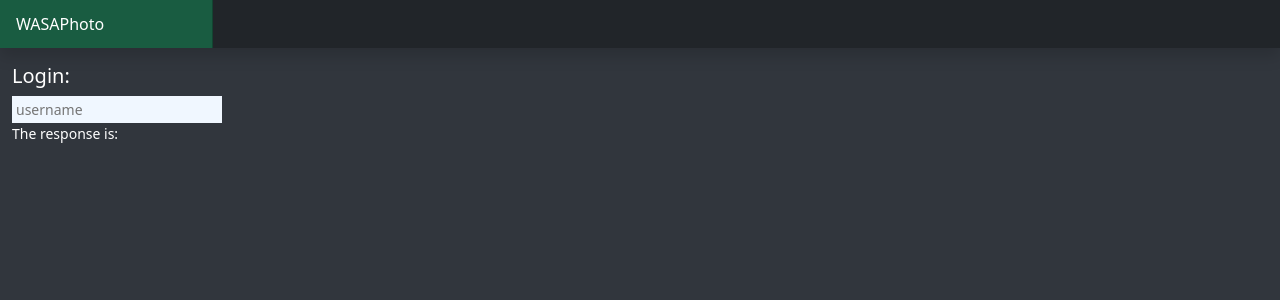
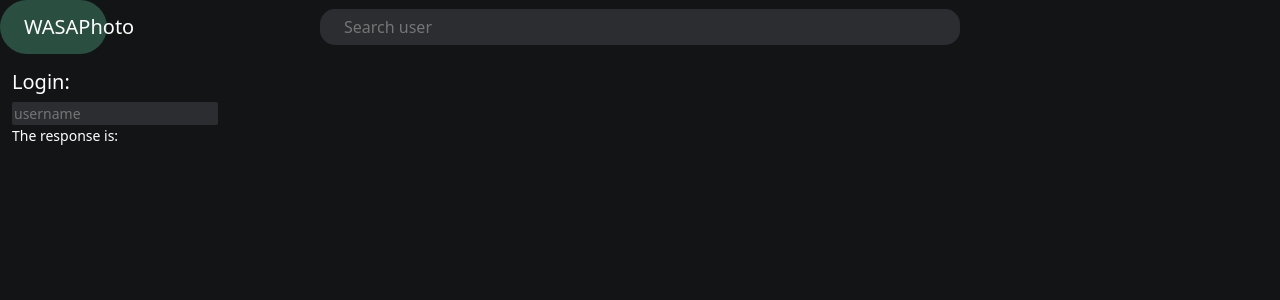
Before and after one commit to Davide-F5-Marincione/wasa-photo-project, a Vue app in the folder webui/: page /#/ in a window 1280 px wide. Shown: the top 300 px of the page. Built offline with nearby package versions, Linux system fonts and the light colour scheme.

Commit message:
Started doing some coloring

```diff
--- a/webui/src/App.vue
+++ b/webui/src/App.vue
@@ -7,11 +7,9 @@ export default {}
 
 <template>
 
-	<header class="navbar navbar-dark sticky-top bg-dark flex-md-nowrap p-0 shadow">
-		<a class="navbar-brand col-md-3 col-lg-2 me-0 px-3 fs-6" href="#/">WASAPhoto</a>
-		<button class="navbar-toggler position-absolute d-md-none collapsed" type="button" data-bs-toggle="collapse" data-bs-target="#sidebarMenu" aria-controls="sidebarMenu" aria-expanded="false" aria-label="Toggle navigation">
-			<span class="navbar-toggler-icon"></span>
-		</button>
+	<header class="navbar navbar-dark sticky-top flex-md-nowrap p-0">
+		<a class="navbar-brand col-md-3 col-lg-1 me-0 px-4 fs-5" href="#/">WASAPhoto</a>
+		<input class="navbar-search text-white col-lg-1 px-4 fs-6" placeholder="Search user">
 	</header>
 
 	<div class="container-fluid">
--- a/webui/src/assets/dashboard.css
+++ b/webui/src/assets/dashboard.css
@@ -1,7 +1,7 @@
 body {
 	font-size: 0.875rem;
 	color: #fff;
-	background-color: #31363d;
+	background-color: var(--dk-black);
 }
 
 .feather {
@@ -9,67 +9,10 @@ body {
 	height: 16px;
 }
 
-/*
- * Sidebar
- */
-
-.sidebar {
-	position: fixed;
-	top: 0;
-
-	/* rtl:raw:
-	right: 0;
-	*/
-	bottom: 0;
-
-	/* rtl:remove */
-
-	left: 0;
-	z-index: 100; /* Behind the navbar */
-	padding: 48px 0 0; /* Height of navbar */
-	box-shadow: inset -1px 0 0 rgba(0 0 0 / 10%);
-}
-
-@media (max-width: 767.98px) {
-	.sidebar {
-		top: 5rem;
-	}
-}
-
 input {
-	color: rgb(0, 0, 0);
-	text-emphasis-color: #000;
-	background-color: #f0f7ff;
-	border-color: #31363d00;
-}
-
-.sidebar-sticky {
-	height: calc(100vh - 48px);
-	overflow-x: hidden;
-	overflow-y: auto; /* Scrollable contents if viewport is shorter than content. */
-}
-
-.sidebar .nav-link {
-	font-weight: 500;
-	color: #333;
-}
-
-.sidebar .nav-link .feather {
-	margin-right: 4px;
-	color: #727272;
-}
-
-.sidebar .nav-link.active, .sidebar .router-link-active {
-	color: #2470dc;
-}
-
-.sidebar .nav-link:hover .feather,
-.sidebar .nav-link.active .feather {
-	color: inherit;
-}
-
-.sidebar-heading {
-	font-size: 0.75rem;
+	background-color: var(--lt-black);
+	border: 0;
+	border-radius: 2px;
 }
 
 /*
@@ -79,26 +22,16 @@ input {
 .navbar-brand {
 	padding-top: 0.75rem;
 	padding-bottom: 0.75rem;
-	background-color: rgba(0, 255, 136, 0.25);
-	box-shadow: inset -1px 0 0 rgba(0 0 0 / 25%);
+	background-color: var(--dk-green);
+	border-radius: 30px;
 }
 
-.navbar .navbar-toggler {
-	top: 0.25rem;
-	right: 1rem;
+.navbar-search {
+	padding-top: 0.4rem;
+	padding-bottom: 0.4rem;
+	position: absolute;
+	margin-left: 25vw;
+	width: 50vw;
+	background-color: var(--lt-black);
+	border-radius: 15px;
 }
-
-.navbar .form-control {
-	padding: 0.75rem 1rem;
-}
-
-.form-control-dark {
-	color: #fff;
-	background-color: rgba(255 255 255 / 10%);
-	border-color: rgba(255 255 255 / 10%);
-}
-
-.form-control-dark:focus {
-	border-color: transparent;
-	box-shadow: 0 0 0 3px rgba(255 255 255 / 25%);
-}
--- a/webui/src/assets/main.css
+++ b/webui/src/assets/main.css
@@ -1,3 +1,10 @@
+:root {
+	--dk-green: #2A4F41FF;
+	--my-white: #F8FCFCFF;
+	--lt-black: #2b2d31FF;
+	--dk-black: #131416FF;
+}
+
 .bd-placeholder-img {
 	font-size: 1.125rem;
 	text-anchor: middle;
--- a/webui/src/views/LoginView.vue
+++ b/webui/src/views/LoginView.vue
@@ -30,7 +30,7 @@ export default {
 <template>
 	<div>
         <div class="justify-content-between flex-wrap flex-md-nowrap align-items-center pt-3 pb-2 mb-3">
-            <h5 class="h5">Login:</h5> <input v-on:keyup.enter="login" v-model="input" type="text" placeholder="username" />
+            <h5 class="h5">Login:</h5> <input class="text-white" v-on:keyup.enter="login" v-model="input" type="text" placeholder="username"/>
             <p> The response is: <b>{{some_data}}</b> </p>
 		</div>
 
```
Also changed, not shown: 1 other file (tests, documents, lock files or other folders).
